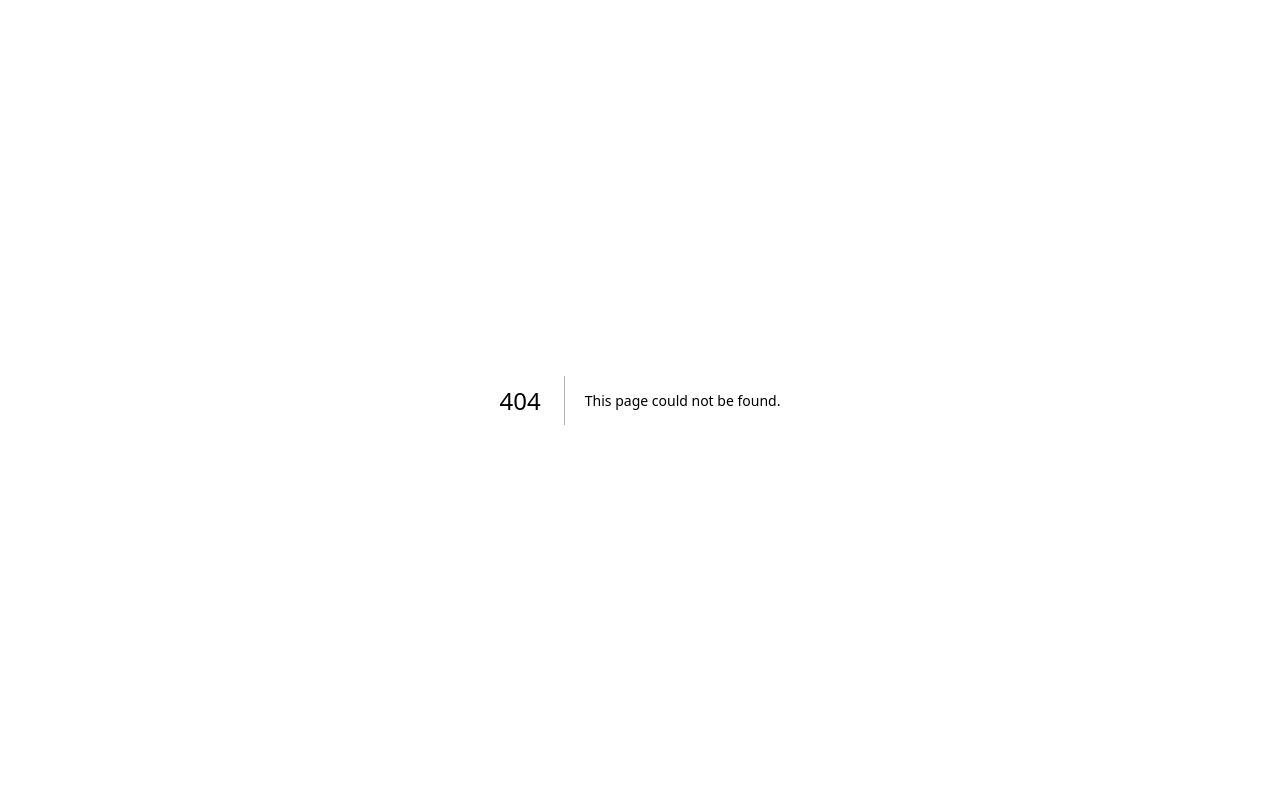
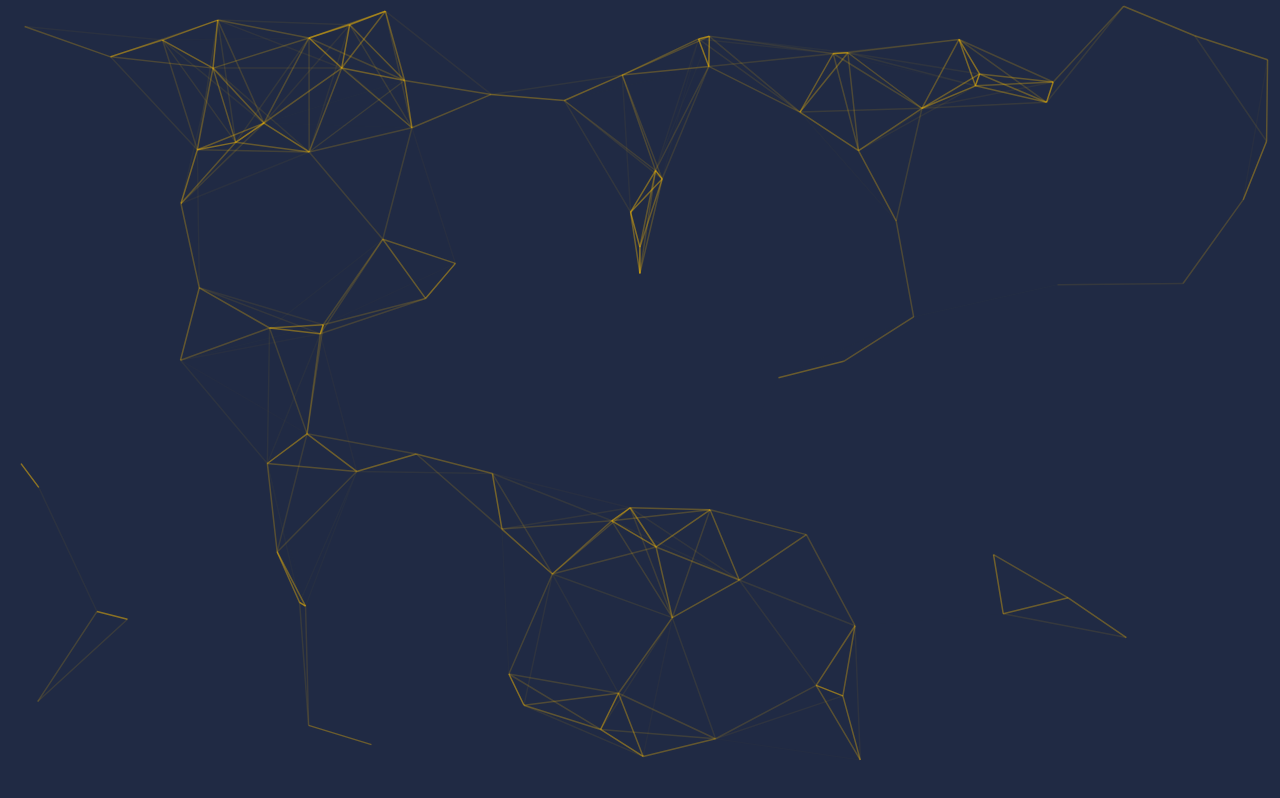
Before and after one commit to Hopp-Murithi/portfolio, a Next.js app: page /components/Background in a window 1280 px wide. Before the commit this address had no page. Built offline with nearby package versions, Linux system fonts and the light colour scheme.

Commit message:
feat: implement animation  background

```diff
--- /dev/null
+++ b/pages/components/Background.tsx
@@ -0,0 +1,104 @@
+import Particles from "react-tsparticles";
+import { useCallback } from "react";
+import type { Container, Engine } from "tsparticles-engine";
+import { loadFull } from "tsparticles";
+
+const Background = () => {
+  const particlesInit = useCallback(async (engine: Engine) => {
+    console.log(engine);
+
+    await loadFull(engine);
+  }, []);
+
+  const particlesLoaded = useCallback(
+    async (container: Container | undefined) => {
+      await console.log(container);
+    },
+    []
+  );
+
+  return (
+    <div>
+      <Particles
+        className="fixed inset-0 z-[-1] w-full h-full"
+        id="tsparticles"
+        init={particlesInit}
+        loaded={particlesLoaded}
+        options={{
+          background: {
+            color: {
+              value: "#202A44",
+            },
+          },
+          fpsLimit: 120,
+          interactivity: {
+            events: {
+              onClick: {
+                enable: true,
+                mode: "push",
+              },
+              onHover: {
+                enable: true,
+                mode: "repulse",
+              },
+              resize: true,
+            },
+            modes: {
+              push: {
+                quantity: 4,
+              },
+              repulse: {
+                distance: 250,
+                duration: 0.4,
+              },
+            },
+          },
+          particles: {
+            color: {
+              value: "#ffffff",
+            },
+            links: {
+              color: "#FFC000",
+              distance: 150,
+              enable: true,
+              opacity: 0.6,
+              width: 1.5,
+            },
+            collisions: {
+              enable: true,
+            },
+            move: {
+              direction: "none",
+              enable: true,
+              outModes: {
+                default: "bounce",
+              },
+              random: true,
+              speed: 3.5,
+              straight: false,
+            },
+            number: {
+              density: {
+                enable: true,
+                area: 800,
+              },
+              value: 80,
+            },
+            opacity: {
+              value: 0.5,
+            },
+            shape: {
+              type: "circles",
+            },
+            size: {
+              value: { min: 1, max: 5 },
+            },
+          },
+          detectRetina: true,
+        }}
+      />
+    </div>
+  );
+};
+
+export default Background;
```
